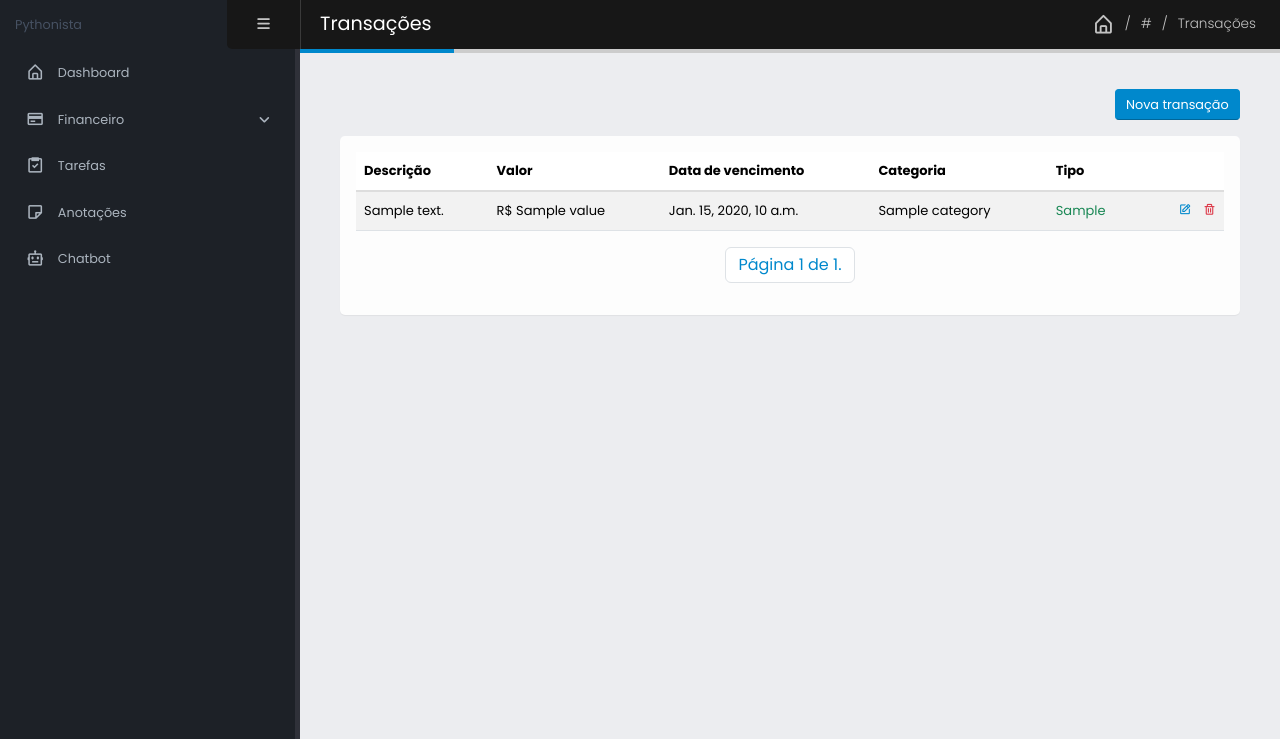
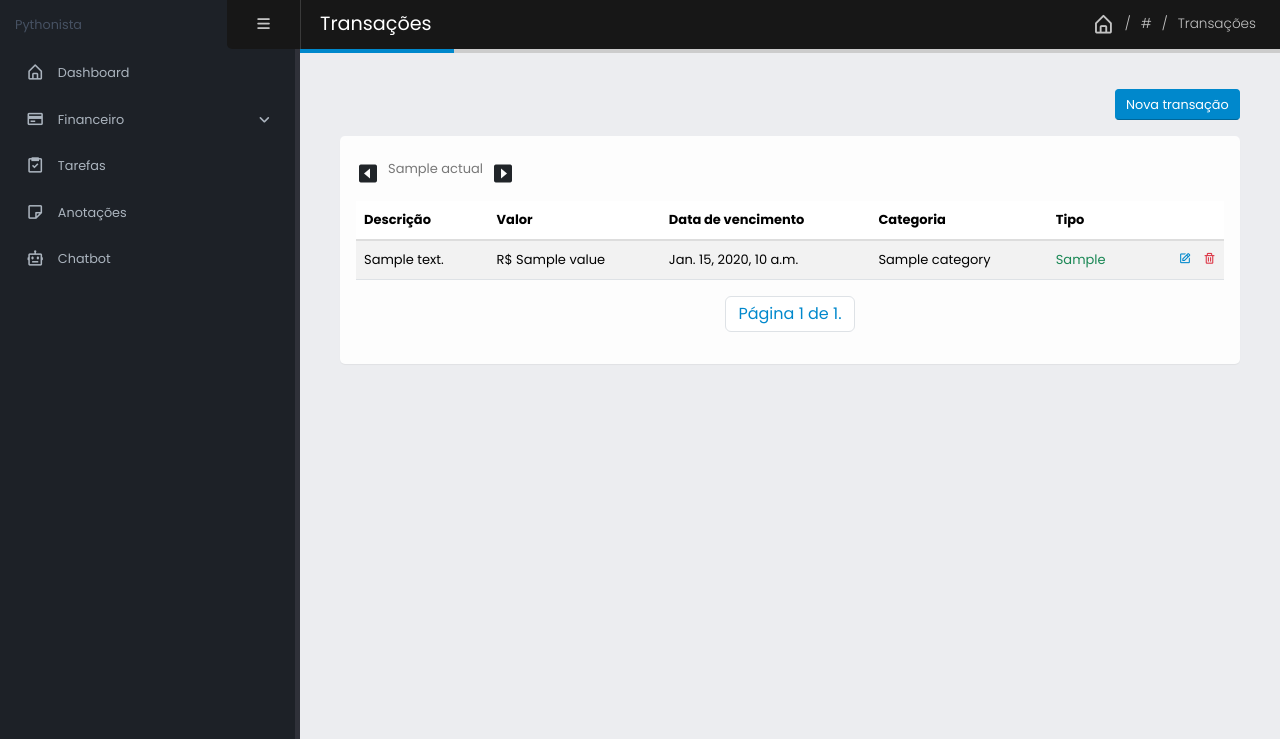
Before and after one commit to obrunodev/pythonista.com.br, a Django app: template apps/finance/templates/finance/transaction_list.html in a window 1280 px wide. Shown: the part 61-800 px from the top of the page. Run offline with Django 4.2, Linux system fonts and the light colour scheme; the template is opened without the code that fills it: most values are stand-ins (such as "Sample title", 1, 10 or a date in 2020); some libraries are stand-ins or nearby versions.

Commit message:
feat: Navegação entre transações de diferentes meses

```diff
--- a/apps/finance/templates/finance/transaction_list.html
+++ b/apps/finance/templates/finance/transaction_list.html
@@ -12,6 +12,16 @@
 
     <div class="card">
         <div class="card-body">
+            <div class="nav-month d-flex align-items-end">
+                <a href="{% url "finance:transaction_list" %}?{{ change_month_href.previous }}" class="h4 me-2">
+                    <i class='bx bxs-caret-left-square'></i>
+                </a>
+                <p>{{ change_month_href.actual }}</p>
+                <a href="{% url "finance:transaction_list" %}?{{ change_month_href.next }}" class="h4 ms-2">
+                    <i class='bx bxs-caret-right-square'></i>
+                </a>
+            </div>
+
             <table class="table table-responsive-md table-striped">
                 <thead>
                     <tr>
--- /dev/null
+++ b/shared/mappings.py
@@ -0,0 +1,6 @@
+months_mapping = {
+    1: 'Janeiro', 2: 'Fevereiro', 3: 'Março',
+    4: 'Abril', 5: 'Maio', 6: 'Junho',
+    7: 'Julho', 8: 'Agosto', 9: 'Setembro',
+    10: 'Outubro', 11: 'Novembro', 12: 'Dezembro',
+}
```
Also changed, not shown: apps/finance/views.py (+16 -2 lines).
